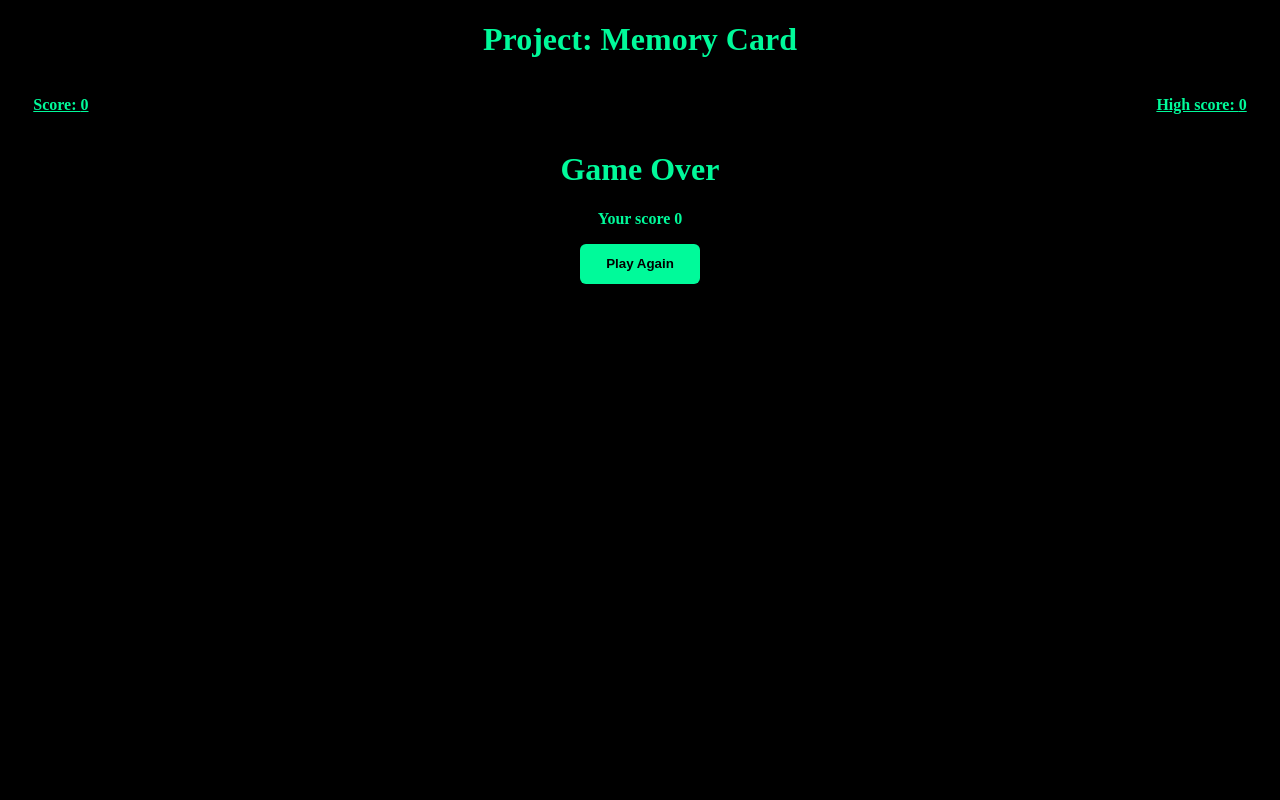
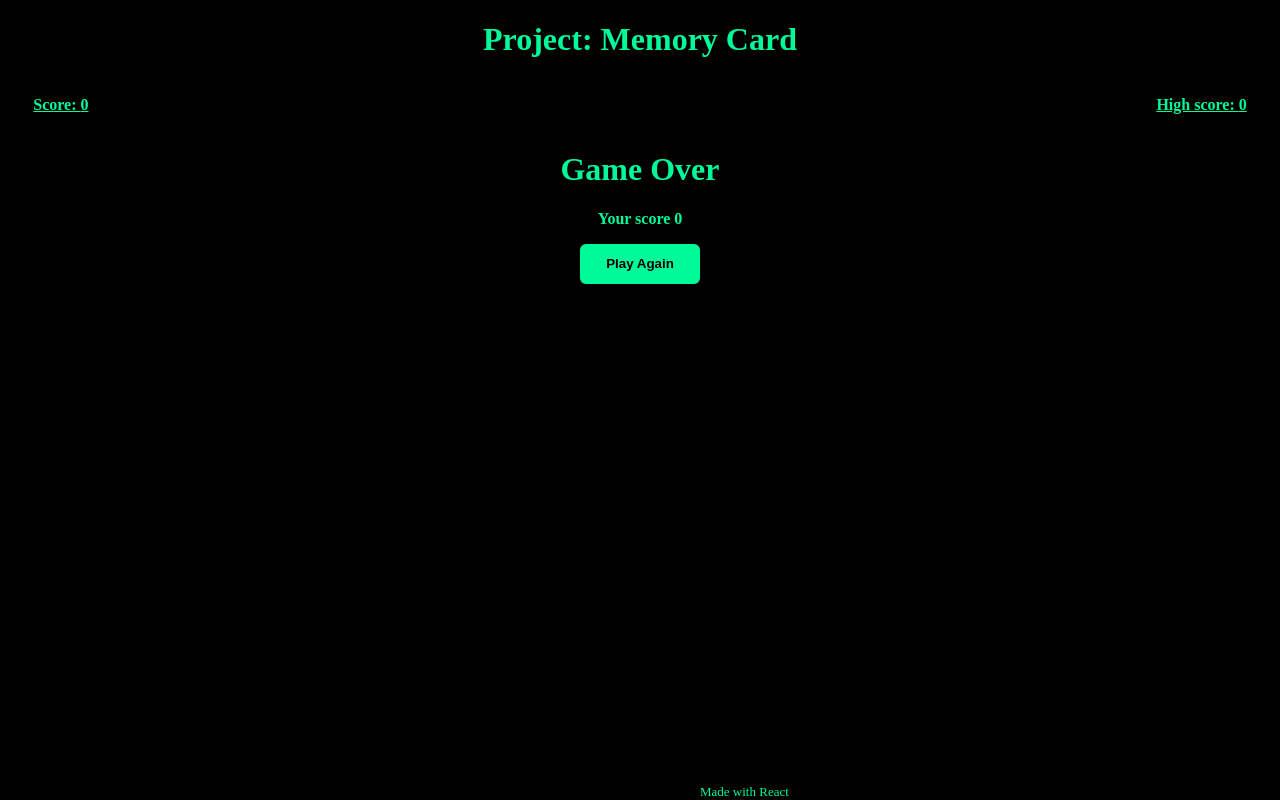
Before and after one commit to sum4n/TheOdinProject-MemoryCard, a React (Vite) app: page / in a window 1280 px wide. Built offline with nearby package versions, Linux system fonts and the light colour scheme; no server answers.

Commit message:
Add and style footer

```diff
--- a/src/App.css
+++ b/src/App.css
@@ -56,3 +56,13 @@ img {
   color: black;
   font-weight: bold;
 }
+
+#footer {
+  position: absolute;
+  bottom: 0;
+  /* width: 100%; */
+  font-size: small;
+  font-weight: normal;
+  text-decoration: none;
+  color: mediumspringgreen;
+}
--- a/src/App.jsx
+++ b/src/App.jsx
@@ -82,6 +82,10 @@ function App() {
           </button>
         </>
       )}
+
+      <a id="footer" href="https://github.com/sum4n/TheOdinProject-MemoryCard">
+        Made with React
+      </a>
     </>
   );
 }
```
